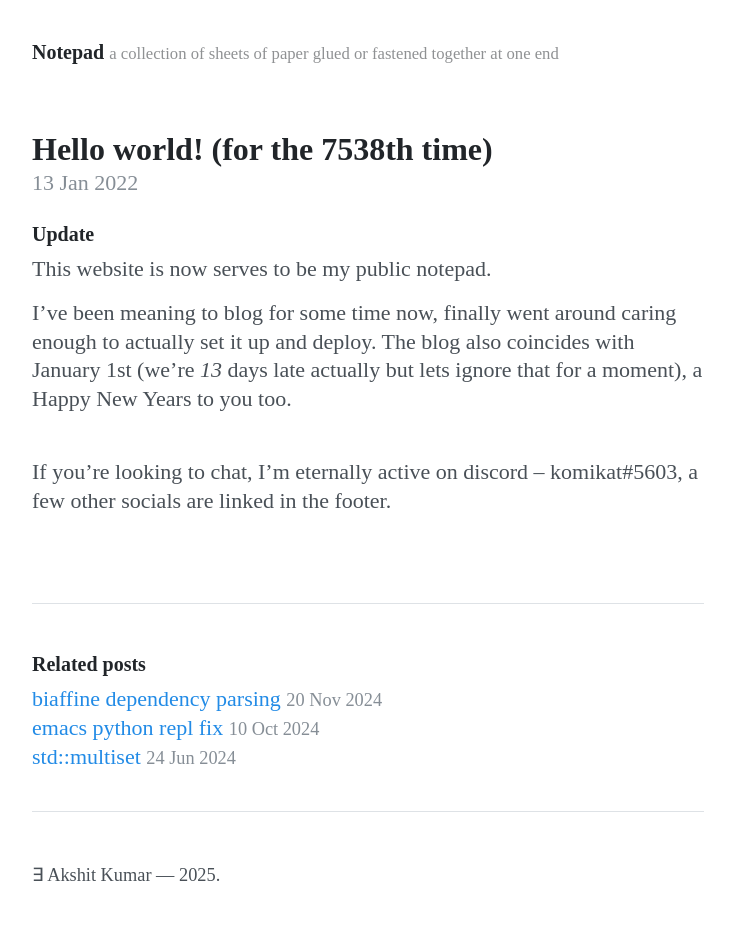
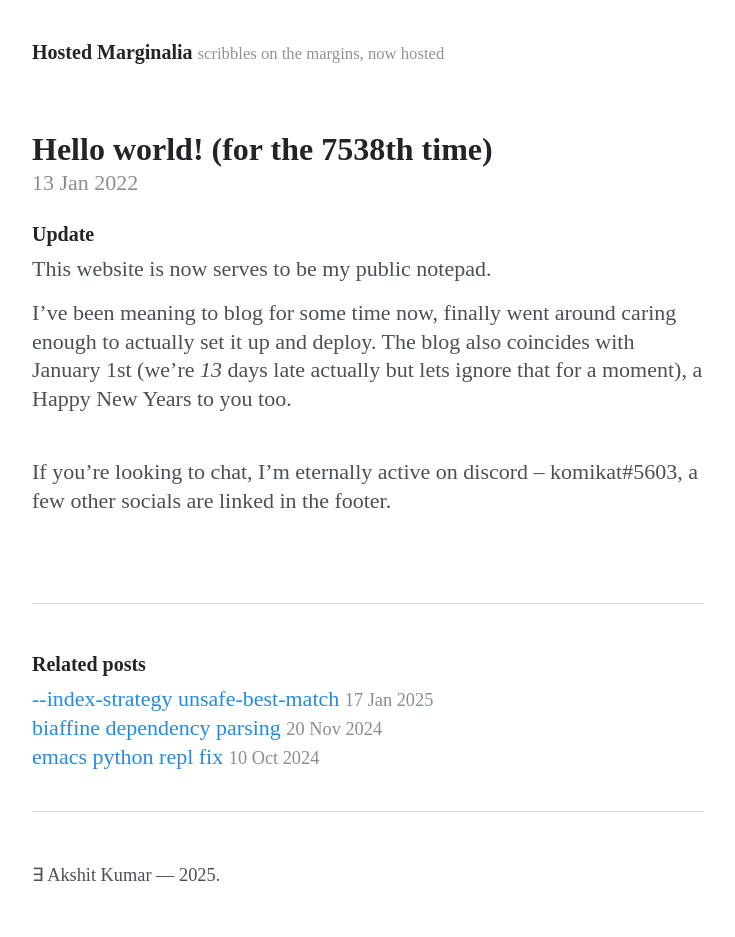
Before and after one commit to komikat/komikat.github.io, a Jekyll site: the page built from _posts/2022-01-13-hello-world.markdown, in a window 1280 px wide. Shown: the whole page, without its empty margins (272-1007 px from the left). Built offline with Jekyll 4.4.1, drawn with Linux system fonts in a browser that asks for light colours; some web fonts are replaced.

Commit message:
postpdflatex final.tex

```diff
--- a/_config.yml
+++ b/_config.yml
@@ -1,7 +1,7 @@
-title: Notepad
+title: Hosted Marginalia
 author: Akshit Kumar
 email: akshitdotkr@gmail.com
-tagline: a collection of sheets of paper glued or fastened together at one end
+tagline: scribbles on the margins, now hosted
 url: https://komikat.github.io
 permalink: pretty
 env: development
@@ -27,7 +27,6 @@ exclude:
 
 sass:
   sass_dir: _sass
-  style: :compressed
 
 
 github_username: komikat
```
Also changed, not shown: _posts/2025-01-18-index-strategy-unsafe-best-match.md (added, +16 -0 lines), _posts/2022-01-13-hello-world.markdown (line endings or trailing spaces), 2 other files.
